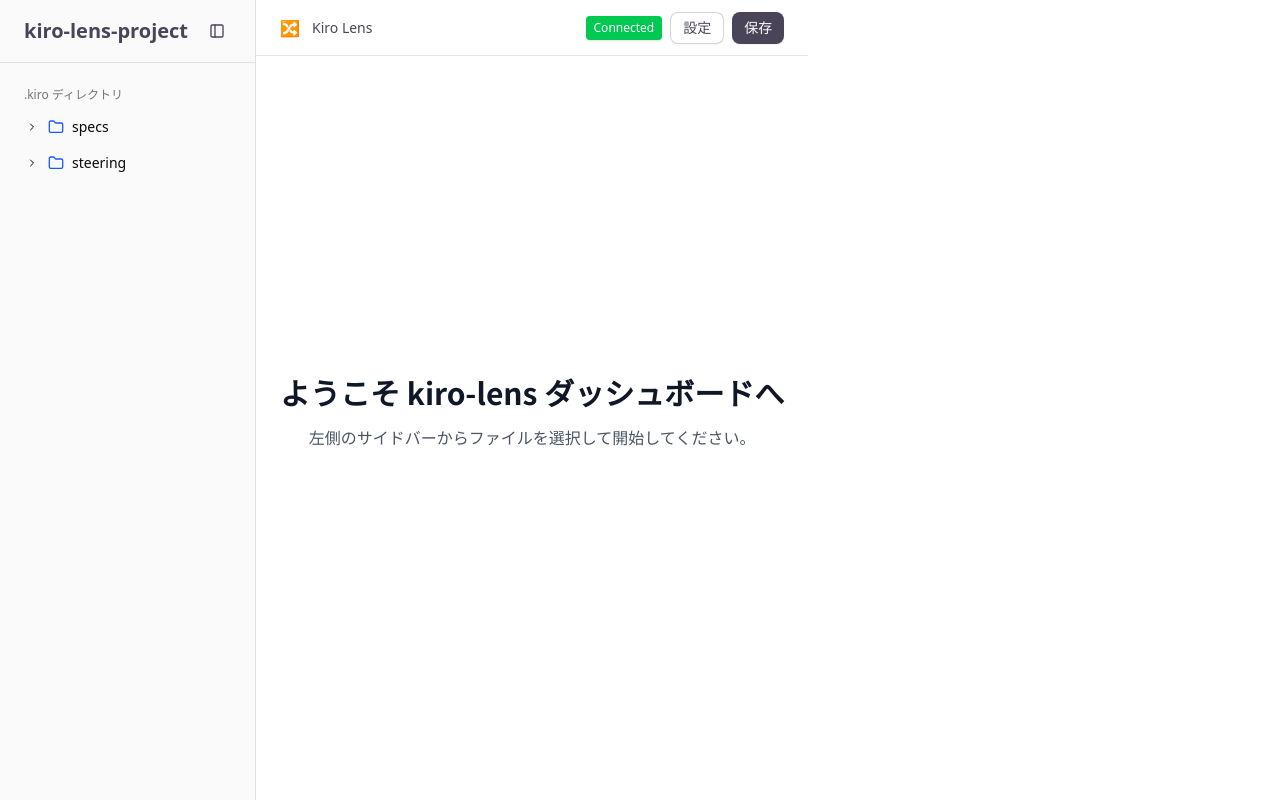
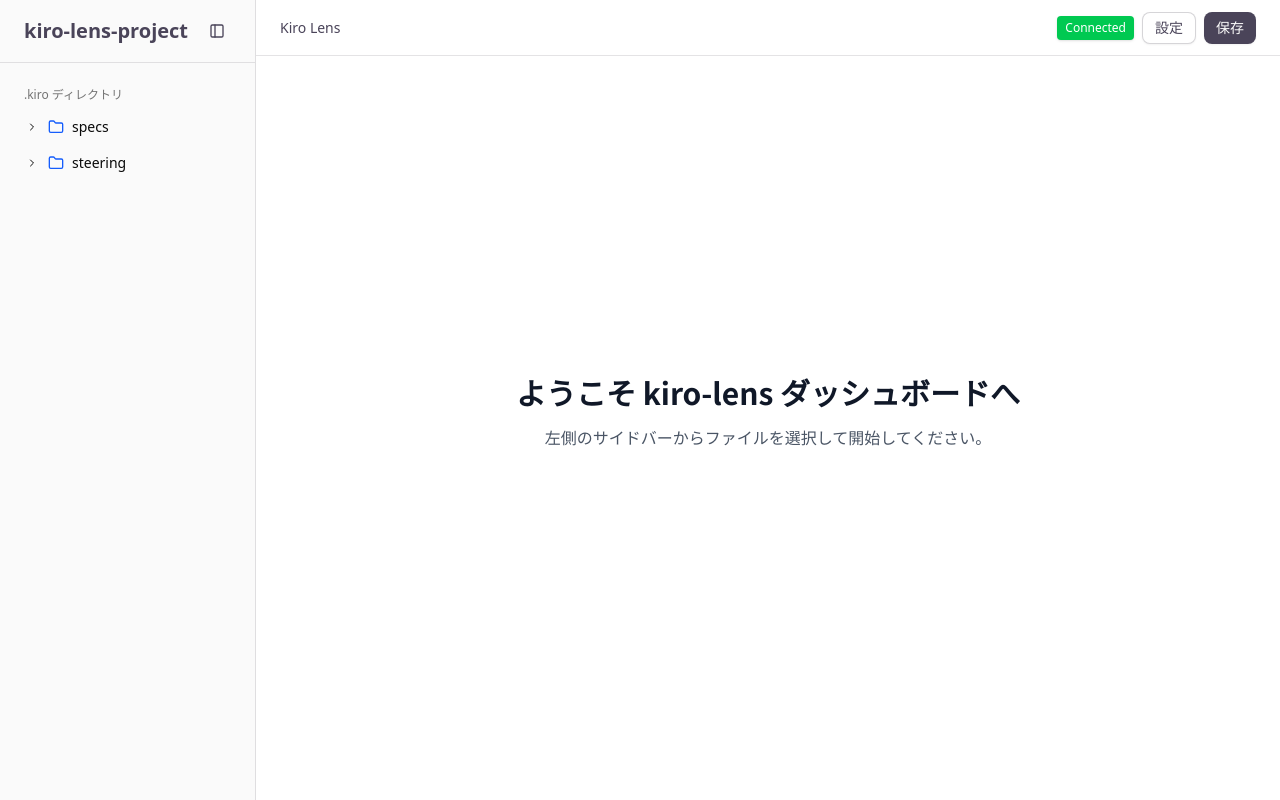
Before and after one commit to mzkmnk/kiro-lens, a React (Vite) app in the folder packages/frontend/: page / in a window 1280 px wide. Built offline with nearby package versions, Linux system fonts and the light colour scheme.

Commit message:
fix: update ui component

```diff
--- a/packages/frontend/src/components/Dashboard.tsx
+++ b/packages/frontend/src/components/Dashboard.tsx
@@ -39,7 +39,7 @@ export const Dashboard: React.FC<DashboardProps> = ({ projectName }) => {
       <ErrorBoundary>
         <SidebarProvider>
           <div
-            className='flex h-screen bg-[#f9f9f9] font-["Noto_Sans_JP"]'
+            className='w-full flex h-screen bg-[#f9f9f9] font-["Noto_Sans_JP"]'
             role='application'
             aria-label='Kiro Lens Dashboard'
           >
@@ -78,9 +78,6 @@ export const Dashboard: React.FC<DashboardProps> = ({ projectName }) => {
               >
                 <div className='flex items-center gap-4'>
                   <div className='flex items-center gap-2'>
-                    <div className='w-6 h-6 text-[#4a4459]' aria-hidden='true'>
-                      🔀
-                    </div>
                     <span className='text-sm font-medium text-[#4a4459]'>Kiro Lens</span>
                   </div>
                 </div>
```
